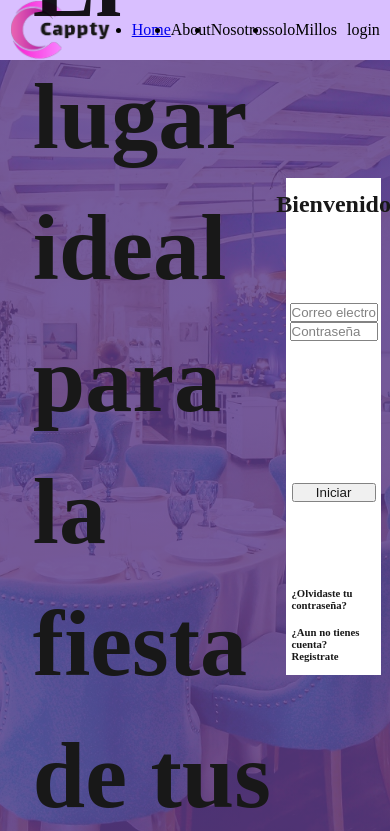
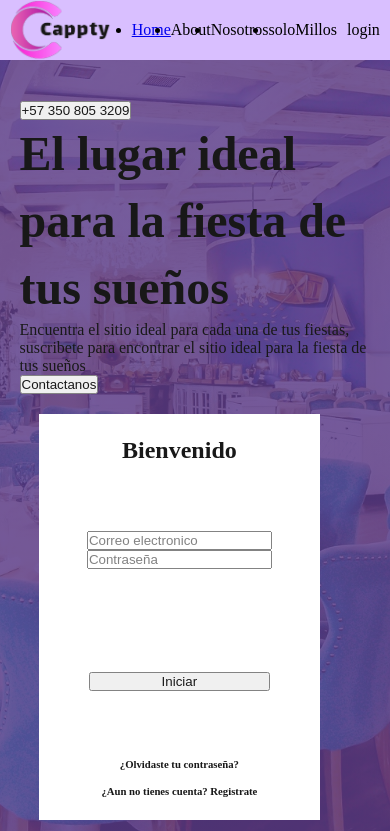
Before and after one commit to miguelar06/Pagina_Cappty, a plain HTML site: page index.html in a window 390 px wide. Shown: the top 831 px of the page. Drawn offline with Linux system fonts and the light colour scheme.

Commit message:
Se agrega el responsive desing para seccion 1

```diff
--- a/css/style.css
+++ b/css/style.css
@@ -131,3 +131,53 @@ h5{
     flex-direction: column;
     justify-content: space-around;
 }
+
+
+
+@media screen and (max-width: 1200px){
+    h1{
+        font-size: 4.882353rem;
+    }
+    #mensaje{
+        max-width: 35%;
+    }
+}
+
+@media screen and (max-width: 1050px){
+    h1{
+        font-size: 3.882353rem;
+    }
+    #mensaje{
+        max-width: 40%;
+    }
+}
+
+@media screen and (max-width: 800px){
+    #seccion1{
+        display: flex;
+        flex-direction: column;
+        width: 100%;
+        height: 95%;
+    }
+    #mensaje{
+        max-width: 70%;
+    }
+}
+
+@media screen and (max-width: 460px){
+    h1{
+        font-size: 3rem;
+    }
+    #mensaje{
+        max-width: 80%;
+    }
+}
+
+@media screen and (max-width: 270px){
+    h1{
+        font-size: 2rem;
+    }
+    #mensaje{
+        max-width: 98%;
+    }
+}
```
